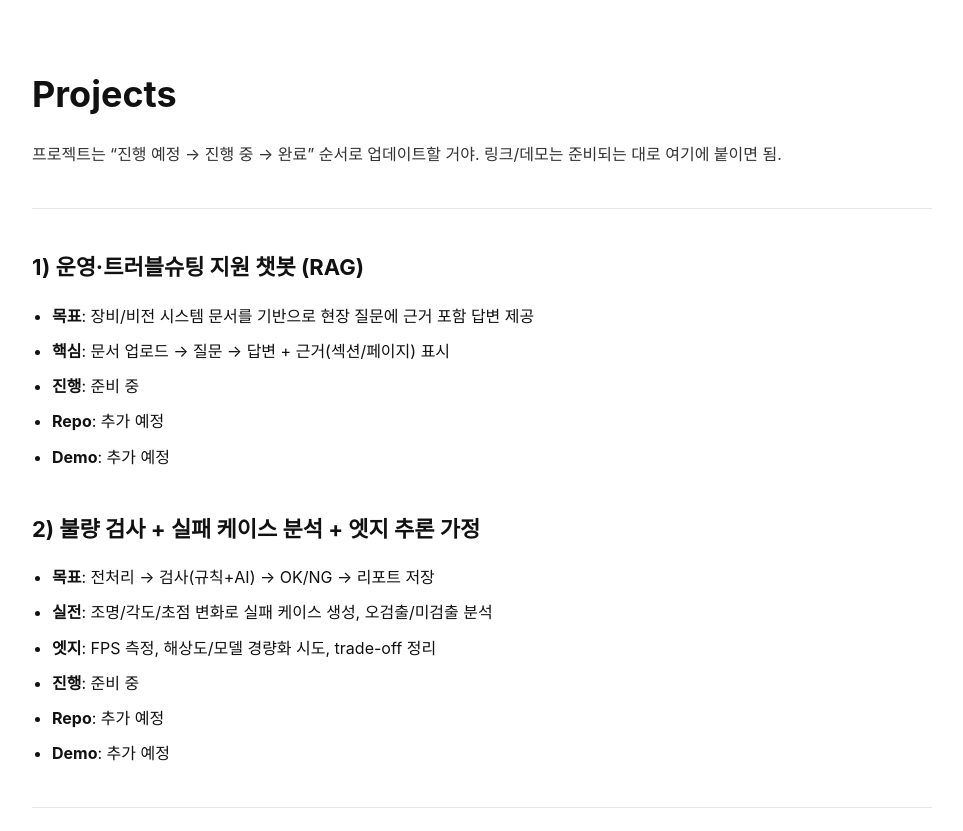
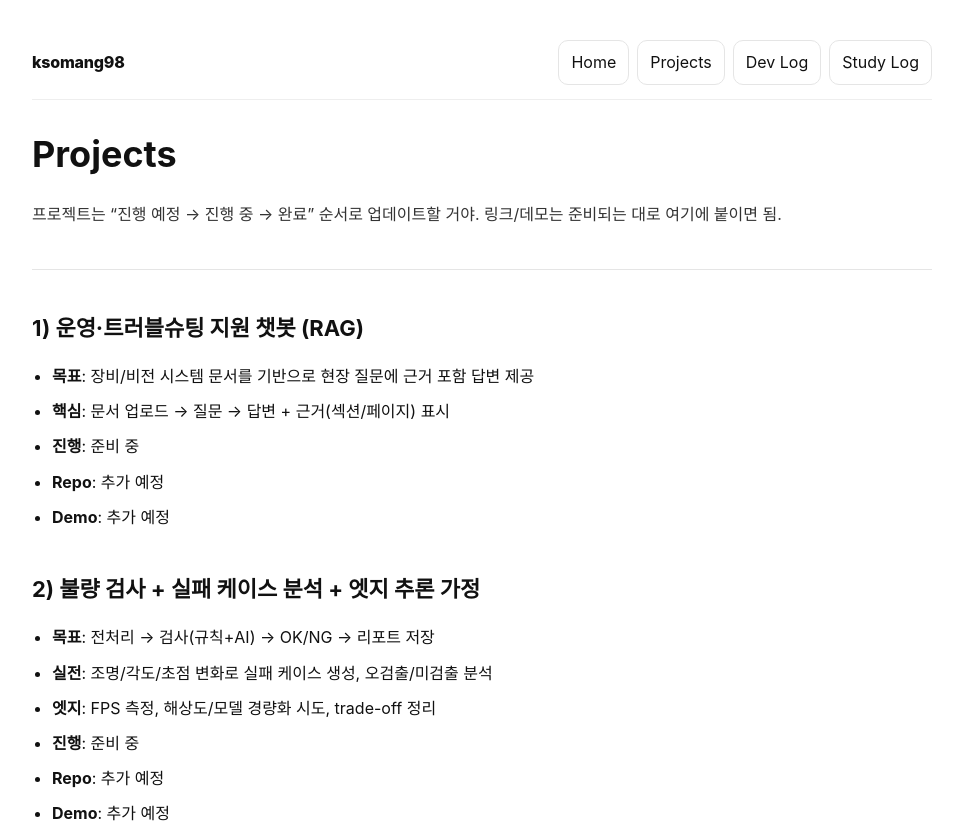
Before and after one commit to ksomang98/ksomang98.github.io, a plain HTML site: page projects.html in a window 1280 px wide. Shown: the top 831 px of the page, without its empty margins (158-1121 px from the left). Drawn offline with Linux system fonts and the light colour scheme.

Commit message:
Update projects.html

```diff
--- a/projects.html
+++ b/projects.html
@@ -8,6 +8,16 @@
 </head>
 <body>
   <div class="container">
+    <div class="topbar">
+  <div class="brand">ksomang98</div>
+  <div class="nav">
+    <a href="index.html">Home</a>
+    <a href="projects.html">Projects</a>
+    <a href="log.html">Dev Log</a>
+    <a href="study.html">Study Log</a>
+  </div>
+</div>
+
     <h1>Projects</h1>
 
     <p>
```
